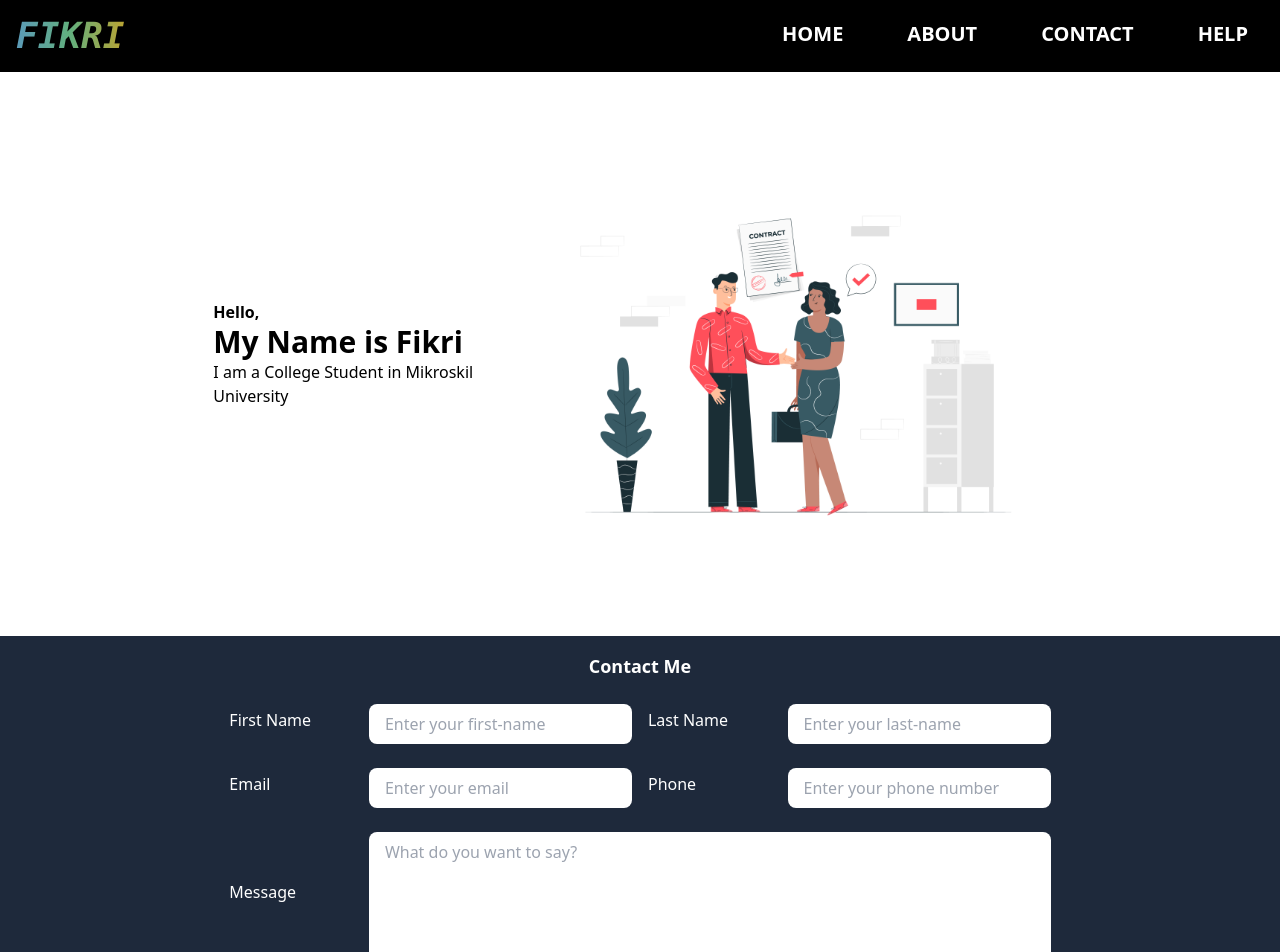
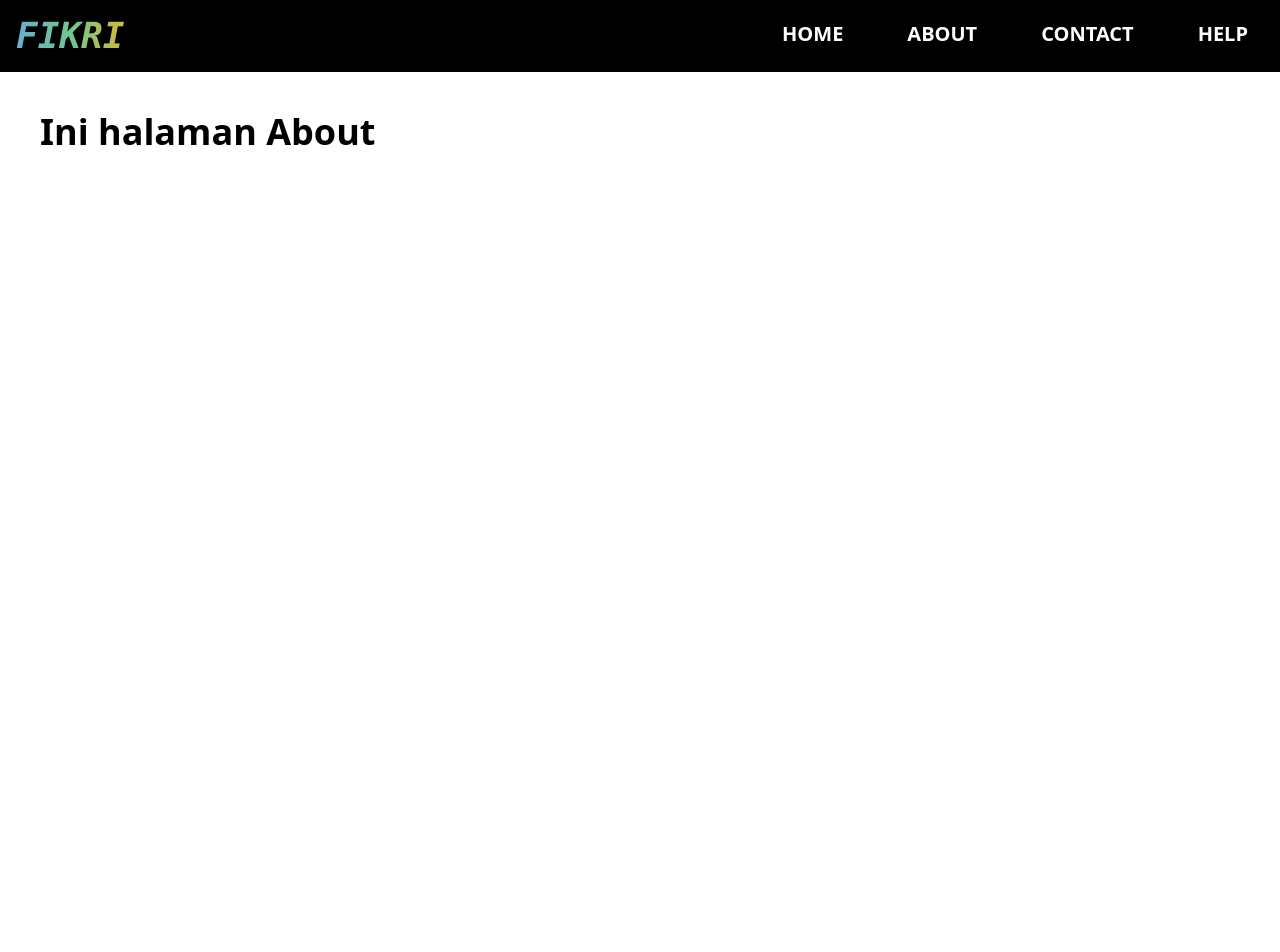
Before and after one commit to ClaysHere/react-js-fikri, a React (Create React App) app: page /about in a window 1280 px wide. Shown: the top 952 px of the page. Built offline with nearby package versions, Linux system fonts and the light colour scheme.

Commit message:
adding routes

```diff
--- a/src/App.js
+++ b/src/App.js
@@ -1,13 +1,24 @@
+import { BrowserRouter, Route, Routes } from "react-router-dom";
 import Footer from "./components/Footer";
 import Navbar from "./components/Navbar";
 import Home from "./pages/Home";
+import About from "./pages/About";
+import Contact from "./pages/Contact";
+import Help from "./pages/Help";
 
 const App = () => {
   return (
     <>
-      <Navbar />
-      <Home />
-      <Footer />
+      <BrowserRouter>
+        <Navbar />
+        <Routes>
+          <Route path="/" element={<Home />} />
+          <Route path="/about" element={<About />} />
+          <Route path="/contact" element={<Contact />} />
+          <Route path="/help" element={<Help />} />
+        </Routes>
+        <Footer />
+      </BrowserRouter>
     </>
   );
 };
--- a/src/components/Form.js
+++ b/src/components/Form.js
@@ -23,7 +23,7 @@ const Form = () => {
         </label>
         <input
           className={
-            "rounded-lg mt-2 px-4 py-2 lg:row-start-2 lg:col-start-2 lg:col-span-2"
+            "text-black rounded-lg mt-2 px-4 py-2 lg:row-start-2 lg:col-start-2 lg:col-span-2"
           }
           type="text"
           id="f-name"
@@ -36,7 +36,7 @@ const Form = () => {
         </label>
         <input
           className={
-            "rounded-lg mt-2 px-4 py-2 lg:row-start-2 lg:col-start-5 lg:col-span-2"
+            "text-black rounded-lg mt-2 px-4 py-2 lg:row-start-2 lg:col-start-5 lg:col-span-2"
           }
           type="text"
           id="l-name"
@@ -49,9 +49,9 @@ const Form = () => {
         </label>
         <input
           className={
-            "rounded-lg mt-2 px-4 py-2 lg:row-start-3 lg:col-start-2 lg:col-span-2"
+            "text-black rounded-lg mt-2 px-4 py-2 lg:row-start-3 lg:col-start-2 lg:col-span-2"
           }
-          type="text"
+          type="email"
           id="email"
           placeholder="Enter your email"
         />
@@ -62,9 +62,9 @@ const Form = () => {
         </label>
         <input
           className={
-            "rounded-lg mt-2 px-4 py-2 lg:row-start-3 lg:col-start-5 lg:col-span-2"
+            "text-black rounded-lg mt-2 px-4 py-2 lg:row-start-3 lg:col-start-5 lg:col-span-2"
           }
-          type="text"
+          type="tel"
           id="phone"
           placeholder="Enter your phone number"
         />
@@ -74,7 +74,7 @@ const Form = () => {
           Message
         </label>
         <textarea
-          className={"lg:col-span-5 h-32 mt-2 rounded-lg py-2 px-4"}
+          className={"text-black lg:col-span-5 h-32 mt-2 rounded-lg py-2 px-4"}
           id="message"
           cols="30"
           rows="10"
--- a/src/components/Navbar.js
+++ b/src/components/Navbar.js
@@ -1,6 +1,14 @@
 import React, { useState, useEffect, useRef } from "react";
+import { useLocation, useNavigate } from "react-router-dom";
 
 const Navbar = () => {
+  const navigate = useNavigate();
+  const location = useLocation();
+
+  useEffect(() => {
+    window.scrollTo(0, 0);
+  }, [location]);
+
   const [isMenuOpen, setIsMenuOpen] = useState(false);
   const headerRef = useRef(null);
   const burgerRef = useRef(null);
@@ -57,10 +65,18 @@ const Navbar = () => {
           className={`${
             isMenuOpen ? "" : "hidden"
           } bg-black md:bg-transparent bg-opacity-60 md:gap-x-4 rounded-lg w-[200px] h-[200px] md:w-1/2 md:h-0 md:p-4 right-1 top-20 justify-evenly md:justify-end items-center flex flex-col md:flex-row text-white font-semibold text-xl md:gap-16 xl:gap-16 mb-4 md:mb-0 absolute md:flex md:static`}>
-          <li className={"nav-menu"}>HOME</li>
-          <li className={"nav-menu"}>ABOUT</li>
-          <li className={"nav-menu"}>CONTACT</li>
-          <li className={"nav-menu"}>HELP</li>
+          <li className={"nav-menu"} onClick={() => navigate("/")}>
+            HOME
+          </li>
+          <li className={"nav-menu"} onClick={() => navigate("/about")}>
+            ABOUT
+          </li>
+          <li className={"nav-menu"} onClick={() => navigate("/contact")}>
+            CONTACT
+          </li>
+          <li className={"nav-menu"} onClick={() => navigate("/help")}>
+            HELP
+          </li>
         </ul>
         <div
           id="burger"
--- a/src/pages/About.js
+++ b/src/pages/About.js
@@ -0,0 +1,11 @@
+const About = () => {
+  return (
+    <>
+      <h1 className={"h-[1000px] p-10 text-4xl font-semibold"}>
+        Ini halaman About
+      </h1>
+    </>
+  );
+};
+
+export default About;
--- a/src/pages/Contact.js
+++ b/src/pages/Contact.js
@@ -0,0 +1,11 @@
+const Contact = () => {
+  return (
+    <>
+      <h1 className={"h-[1000px] p-10 text-4xl font-semibold"}>
+        Ini halaman Contact
+      </h1>
+    </>
+  );
+};
+
+export default Contact;
--- a/src/pages/Help.js
+++ b/src/pages/Help.js
@@ -0,0 +1,11 @@
+const Help = () => {
+  return (
+    <>
+      <h1 className={"h-[1000px] p-10 text-4xl font-semibold"}>
+        Ini halaman Help
+      </h1>
+    </>
+  );
+};
+
+export default Help;
```
